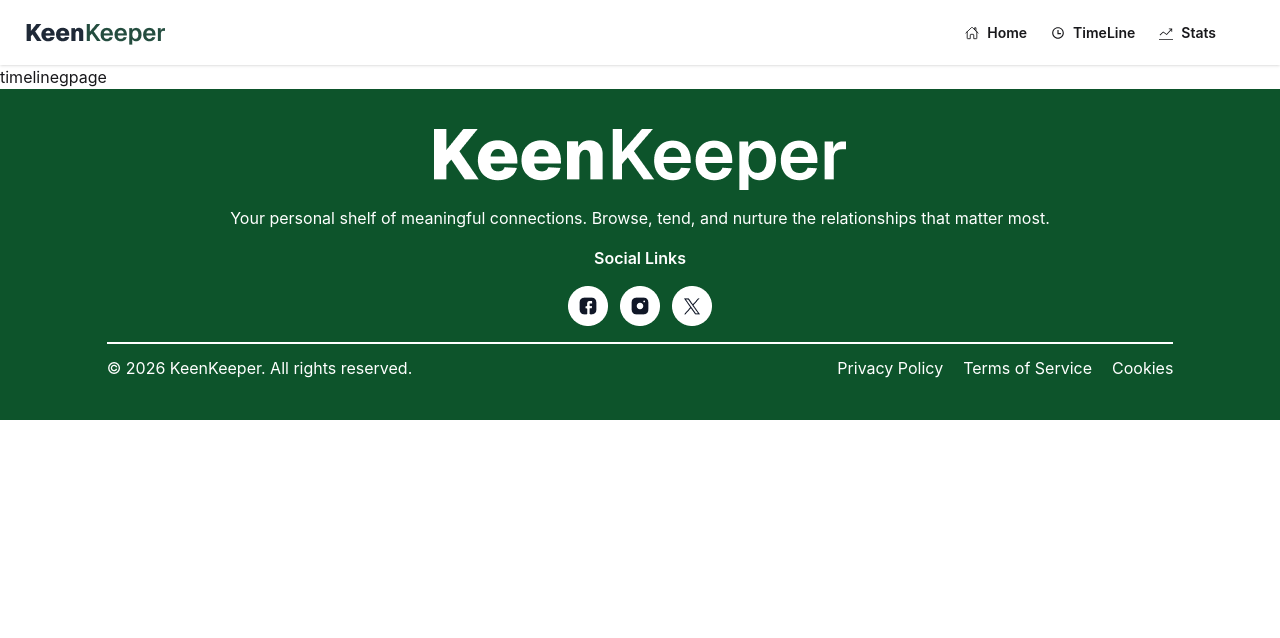
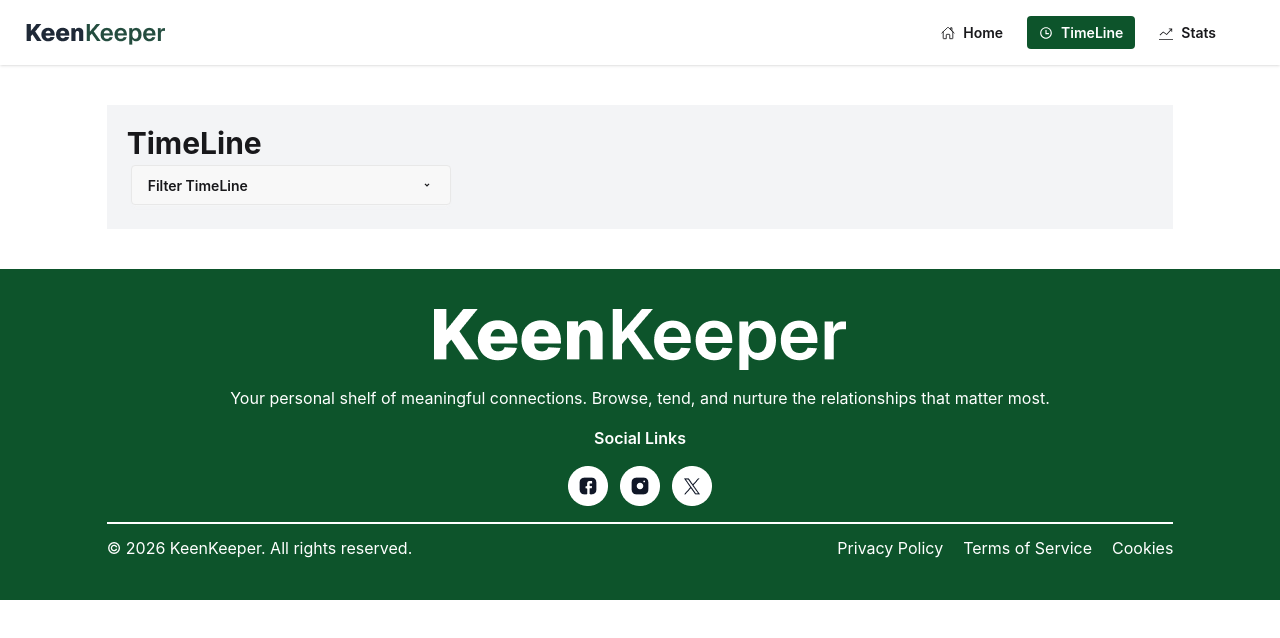
Before and after one commit to Symun-Hossain-Shifat/Assingment-seven-repository, a React (Vite) app: page /timelinegpage in a window 1280 px wide. Shown: the top 638 px of the page. Built offline with nearby package versions, Linux system fonts and the light colour scheme.

Commit message:
TimeLine Header Done

```diff
--- a/src/App.jsx
+++ b/src/App.jsx
@@ -23,19 +23,24 @@ function App() {
       </div>
       <ul
         tabIndex="-1"
-        className="menu menu-sm dropdown-content bg-base-100 rounded-box z-1 mt-3 w-52 p-2 shadow">
-        <li><NavLink to='/'> <span><IoHomeOutline /></span>Home</NavLink></li>
-      <li><NavLink to='/timelinegpage'><span><RiTimeLine /></span>TimeLine</NavLink></li>
-      <li><NavLink to='/statspage'><span><TfiStatsUp /></span>Stats</NavLink></li>
+        className="menu menu-sm gap-3 dropdown-content bg-base-100 rounded-box z-1 mt-3 w-52 p-2 shadow">
+        <li>
+          <NavLink
+          className={({isActive}) => isActive ? 'bg-green-900 text-white':''} to='/'>
+          <span><IoHomeOutline />
+          </span>Home</NavLink>
+          </li>
+      <li><NavLink className={({isActive}) => isActive ? 'bg-green-900 text-white':''} to='/timelinegpage'><span><RiTimeLine /></span>TimeLine</NavLink></li>
+      <li><NavLink className={({isActive}) => isActive ? 'bg-green-900 text-white':''} to='/statspage'><span><TfiStatsUp /></span>Stats</NavLink></li>
       </ul>
     </div>
     <a className="btn btn-ghost text-xl"><img src={logo} alt="" /></a>
   </div>
   <div className="navbar-end hidden mx-10 lg:flex">
-    <ul className="menu menu-horizontal px-1 font-semibold">
-      <li><NavLink to='/'> <span><IoHomeOutline /></span>Home</NavLink></li>
-      <li><NavLink to='/timelinegpage'><span><RiTimeLine /></span>TimeLine</NavLink></li>
-      <li><NavLink to='/statspage'><span><TfiStatsUp /></span>Stats</NavLink></li>
+    <ul className="menu menu-horizontal px-1 font-semibold gap-3">
+      <li><NavLink className={({isActive}) => isActive ? 'bg-green-900 text-white':''} to='/'> <span><IoHomeOutline /></span>Home</NavLink></li>
+      <li><NavLink className={({isActive}) => isActive ? 'bg-green-900 text-white':''} to='/timelinegpage'><span><RiTimeLine /></span>TimeLine</NavLink></li>
+      <li><NavLink className={({isActive}) => isActive ? 'bg-green-900 text-white':''} to='/statspage'><span><TfiStatsUp /></span>Stats</NavLink></li>
     </ul>
   </div>
 
--- a/src/Dynamicpage.jsx
+++ b/src/Dynamicpage.jsx
@@ -15,8 +15,8 @@ function Dynamicpage() {
     const Data = Datas.find( Data => Data.id === Number(id));
     console.log(Data)
   return (
-    <div className='grid grid-cols-1 md:grid-cols-4 gap-4 my-5 w-10/12 mx-auto bg-gray-100'>
-        <div className='col-span-1 border-2 space-y-3'>
+    <div className='grid grid-cols-1 md:grid-cols-4 gap-4 p-5 my-5 w-10/12 mx-auto bg-gray-100'>
+        <div className='col-span-1  space-y-3'>
             <div key={Data.id} to={`/Dynamicpage/${Data.id}`} className="card bg-base-100  shadow-sm rounded-b-md">
   <figure className="px-10 pt-10">
     <img
@@ -41,7 +41,7 @@ function Dynamicpage() {
           <div className='flex gap-3 items-center bg-white py-3 text-red-600 justify-center'> <span><RiDeleteBin6Line /></span> <p className='font-semibold'>Delete</p></div>
 
         </div>
-        <div className='col-span-3 border-2 space-y-3'>
+        <div className='col-span-3  space-y-3'>
             <div className='grid grid-cols-1 md:grid-cols-3 gap-4'>
                 <div className=' items-center text-center py-8 rounded-2xl bg-white'>
                   <h2 className='font-bold text-2xl text-green-400'>{Data.days_since_contact}</h2>
@@ -67,15 +67,15 @@ function Dynamicpage() {
             <div className=' bg-white rounded-2xl p-4 space-y-3'>
               <h2  className='font-bold text-1xl'>Quick Check In</h2>
               <div className='grid grid-cols-1 md:grid-cols-3 gap-4'>
-                <div className='border bg-gray-100 py-3 rounded-2xl items-center text-center'>
+                <div className=' bg-gray-100 py-3 rounded-2xl items-center text-center'>
                   <img className='mx-auto w-[5]' src={call} alt="" />
                   <h3 className='font-bold text-2xl'>Call</h3>
                 </div>
-                <div className='border bg-gray-100 py-3 rounded-2xl items-center text-center'>
+                <div className=' bg-gray-100 py-3 rounded-2xl items-center text-center'>
                   <img className='mx-auto w-[5]' src={text} alt="" />
                   <h3 className='font-bold text-2xl'>Text</h3>
                 </div>
-                <div className='border bg-gray-100 py-3 rounded-2xl items-center text-center'>
+                <div className=' bg-gray-100 py-3 rounded-2xl items-center text-center'>
                   <img className='mx-auto w-[5]' src={vedio} alt="" />
                   <h3 className='font-bold text-2xl'>Vedio</h3>
                 </div>
--- a/src/timeline.jsx
+++ b/src/timeline.jsx
@@ -1,9 +1,18 @@
 import React from 'react'
+import { RiArrowDropDownLine } from 'react-icons/ri'
 
 function  TimelinePage() {
   return (
-    <div>
-        <h2>timelinegpage</h2>
+    <div className='w-10/12 mx-auto bg-gray-100 p-5 my-10 '>
+        <h2 className='text-3xl font-bold '>TimeLine </h2>
+        <div className="dropdown dropdown-start">
+  <div tabIndex={0} role="button" className="btn m-1 flex justify-between w-80 "> <span>Filter TimeLine</span> <RiArrowDropDownLine /></div>
+  <ul tabIndex="-1" className="dropdown-content menu bg-base-100 rounded-box z-1 w-52 p-2 shadow-sm">
+    <li><a>Call</a></li>
+    <li><a>Text</a></li>
+    <li><a>Vedio</a></li>
+  </ul>
+</div>
     </div>
   )
 }
```
